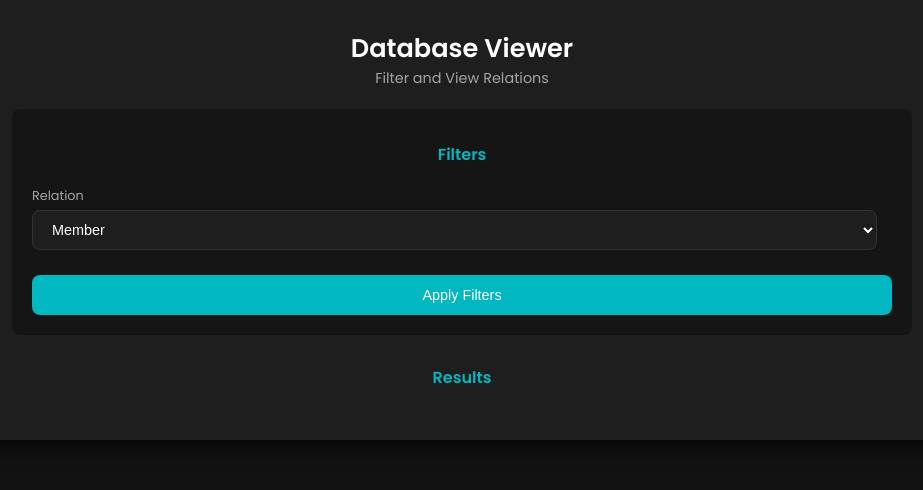
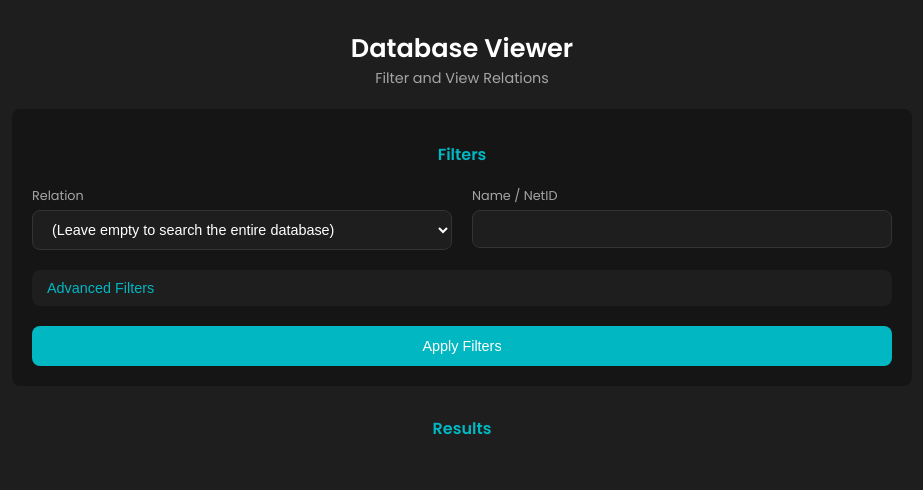
Before and after one commit to maishaahm/NJR_TrackNTune, a PHP site: page /database.html in a window 1280 px wide. Shown: the part 80-570 px from the top of the page, without its empty margins (178-1101 px from the left). Run offline with PHP 8.4, Linux system fonts and the light colour scheme.

Commit message:
Completed the filter options for the database viewer

```diff
--- a/database.html
+++ b/database.html
@@ -27,28 +27,41 @@
     <!-- Filter Section -->
     <div class="filter-section">
         <h2>Filters</h2>
+
+        <!-- Essential Filters -->
         <form id="filter-form" class="filter-form">
-            <!-- Select Relation -->
+            <!-- Relation and Name/NetID -->
+            <div class="essential-filters">
                 <div class="filter-group">
                     <label for="relation">Relation</label>
                     <select id="relation" name="relation" onchange="updateFilters()">
+                        <option value="">(Leave empty to search the entire database)</option>
                         <option value="Member">Member</option>
                         <option value="Meeting">Meeting</option>
-                    <option value="Attendance">Attendance</option>
                         <option value="Instrument">Instrument</option>
                         <option value="Ensemble">Ensemble</option>
-                    <option value="BigShow">BigShow</option>
-                    <option value="HouseShow">HouseShow</option>
+                        <option value="BigShow">Big Show</option>
+                        <option value="HouseShow">House Show</option>
                     </select>
                 </div>
+                <div class="filter-group">
+                    <label for="name-netid">Name / NetID</label>
+                    <input type="text" id="name-netid" name="name-netid" />
+                </div>
+            </div>
 
-            <!-- Filters -->
-            <div id="dynamic-filters">
-                <!-- Filters will be dynamically added here -->
+            <!-- Collapsible Advanced Filters -->
+            <div class="collapsible-section">
+                <button type="button" class="collapsible-button" onclick="toggleCollapsible()">Advanced Filters</button>
+                <div class="collapsible-content" id="advanced-filters">
+                    <div class="advanced-filters-row" id="dynamic-filters">
+                        <!-- Class Year, Semester, Instrument, Performance will be dynamically added here -->
+                    </div>
+                </div>
             </div>
 
             <!-- Apply Filters Button -->
-            <div class="filter-group" style="text-align: center; margin-top: 10px;">
+            <div class="filter-group apply-filters">
                 <button type="submit" class="filter-button">Apply Filters</button>
             </div>
         </form>
@@ -67,6 +80,6 @@
         </table>
     </div>
 </div>
-<script src="database-viewer.js"></script>
+<script src="database.js"></script>
 </body>
 </html>
--- a/database.js
+++ b/database.js
@@ -5,38 +5,37 @@ function updateFilters() {
 
     filterContainer.innerHTML = ""; // Clear previous filters
 
-    // Common Filters
-    if (relation !== "Meeting") {
-        addFilter(filterContainer, "Name / NetID", "name-netid", "text");
-        addFilter(filterContainer, "Class Year", "class-year", "checkbox", [
+    // Meeting-Specific Filters
+    if (relation === "Meeting" || relation === "Member") {
+        addFilter(filterContainer, "Meeting Date", "meeting-date", "date");
+    }
+
+    // Advanced Filters (added to a single row in the collapsible section)
+    if (relation === "" || relation !== "Meeting") {
+        addFilter(filterContainer, "Class Year", "class-year", "multiselect", [
             "2025",
             "2026",
             "2027",
             "2028",
         ]);
-        addFilter(filterContainer, "Semester", "semester", "checkbox", [
+        addFilter(filterContainer, "Semester", "semester", "multiselect", [
             "Spring 2023",
             "Fall 2023",
             "Spring 2024",
             "Fall 2024",
         ]);
-        addFilter(filterContainer, "Performance", "performance", "checkbox", [
-            "Ensemble",
-            "HouseShow",
-            "BigShow",
-        ]);
-        addFilter(filterContainer, "Instrument", "instrument", "checkbox", [
+        addFilter(filterContainer, "Instrument", "instrument", "multiselect", [
             "Guitar",
             "Piano",
             "Violin",
             "Drums",
             "Other",
         ]);
-    }
-
-    // Meeting-Specific Filters
-    if (relation === "Meeting" || relation === "Member") {
-        addFilter(filterContainer, "Meeting Date", "meeting-date", "date");
+        addFilter(filterContainer, "Performance", "performance", "multiselect", [
+            "Ensemble",
+            "House Show",
+            "Big Show",
+        ]);
     }
 }
 
@@ -55,27 +54,31 @@ function addFilter(container, label, id, type, options = []) {
         input.id = id;
         input.name = id;
         group.appendChild(input);
-    } else if (type === "checkbox") {
+    } else if (type === "multiselect") {
+        const select = document.createElement("select");
+        select.id = id;
+        select.name = id;
+        select.classList.add("multiselect-dropdown");
+        select.multiple = true;
+
         options.forEach((option) => {
-            const wrapper = document.createElement("div");
-            const checkbox = document.createElement("input");
-            checkbox.type = "checkbox";
-            checkbox.id = `${id}-${option}`;
-            checkbox.name = id;
-            checkbox.value = option;
+            const opt = document.createElement("option");
+            opt.value = option;
+            opt.textContent = option;
+            select.appendChild(opt);
+        });
 
-            const optionLabel = document.createElement("label");
-            optionLabel.textContent = option;
-            optionLabel.htmlFor = checkbox.id;
-
-            wrapper.appendChild(checkbox);
-            wrapper.appendChild(optionLabel);
-            group.appendChild(wrapper);
-        });
+        group.appendChild(select);
     }
 
     container.appendChild(group);
 }
 
+// Toggle Collapsible Section
+function toggleCollapsible() {
+    const advancedFilters = document.getElementById("advanced-filters");
+    advancedFilters.classList.toggle("active");
+}
+
 // Initial call to populate filters
 updateFilters();
--- a/database_styles.css
+++ b/database_styles.css
@@ -15,7 +15,7 @@ body {
     display: flex;
     justify-content: space-between;
     align-items: center;
-    box-shadow: 0px 2px 10px rgba(0, 0, 0, 0.7);
+    box-shadow: 0 2px 10px rgba(0, 0, 0, 0.7);
 }
 
 .navbar-logo {
@@ -44,7 +44,7 @@ body {
     padding: 30px 40px;
     width: 100%;
     max-width: 900px;
-    box-shadow: 0px 6px 20px rgba(0, 0, 0, 0.7);
+    box-shadow: 0 6px 20px rgba(0, 0, 0, 0.7);
 }
 
 /* Header */
@@ -80,16 +80,76 @@ body {
     color: #00b7c2;
 }
 
-.filter-form {
+/* Essential Filters Styling */
+.essential-filters {
     display: flex;
-    flex-wrap: wrap;
+    gap: 20px;
+    margin-bottom: 20px;
+}
+
+.filter-group input#name-netid {
+    max-width: 100%;
+    box-sizing: border-box;
+}
+
+.essential-filters .filter-group {
+    flex: 1;
+}
+
+/* Advanced Filters Row Styling */
+.advanced-filters-row {
+    display: flex;
     gap: 15px;
     justify-content: space-between;
+    flex-wrap: wrap;
 }
 
+/* Ensure uniform width for filters in the row */
+.advanced-filters-row .filter-group {
+    flex: 1;
+    min-width: 150px;
+}
+
+/* Collapsible Section */
+.collapsible-section {
+    margin-bottom: 20px;
+}
+
+.collapsible-button {
+    width: 100%;
+    padding: 10px 15px;
+    background-color: #1e1e1e;
+    color: #00b7c2;
+    border: none;
+    border-radius: 8px;
+    font-size: 0.9rem;
+    text-align: left;
+    cursor: pointer;
+    transition: background-color 0.3s ease;
+}
+
+.collapsible-button:hover {
+    background-color: #00b7c2;
+    color: #ffffff;
+}
+
+.collapsible-content {
+    display: none;
+    padding: 15px;
+    background-color: #151515;
+    border-radius: 8px;
+    margin-top: 10px;
+}
+
+/* Show the collapsible content when active */
+.collapsible-content.active {
+    display: block;
+}
+
+/* Filter Group */
 .filter-group {
-    flex: 1 1 calc(50% - 10px); /* Two fields per row */
-    min-width: 200px;
+    display: flex;
+    flex-direction: column;
 }
 
 .filter-group label {
@@ -99,10 +159,10 @@ body {
     margin-bottom: 5px;
 }
 
-.filter-group input, .filter-group select {
+.filter-group input,
+.filter-group select {
     width: 100%;
     padding: 10px 15px;
-    border: none;
     border-radius: 8px;
     background-color: #1e1e1e;
     color: #ffffff;
@@ -111,9 +171,27 @@ body {
     transition: border-color 0.3s ease;
 }
 
-.filter-group input:focus, .filter-group select:focus {
+.filter-group input:focus,
+.filter-group select:focus {
     outline: none;
     border-color: #00b7c2;
+}
+
+/* Multiselect Styling */
+.multiselect-dropdown {
+    width: 100%;
+    border: 1px solid #333333;
+    border-radius: 8px;
+    background-color: #1e1e1e;
+    color: #ffffff;
+    padding: 10px;
+    font-size: 0.9rem;
+}
+
+/* Apply Filters Button */
+.apply-filters {
+    text-align: center;
+    margin-top: 20px;
 }
 
 .filter-button {
@@ -152,7 +230,8 @@ body {
     overflow: hidden;
 }
 
-.results-table th, .results-table td {
+.results-table th,
+.results-table td {
     text-align: left;
     padding: 10px 15px;
     border-bottom: 1px solid #333333;
```
Lines whose indentation alone changed are shown as unchanged.
